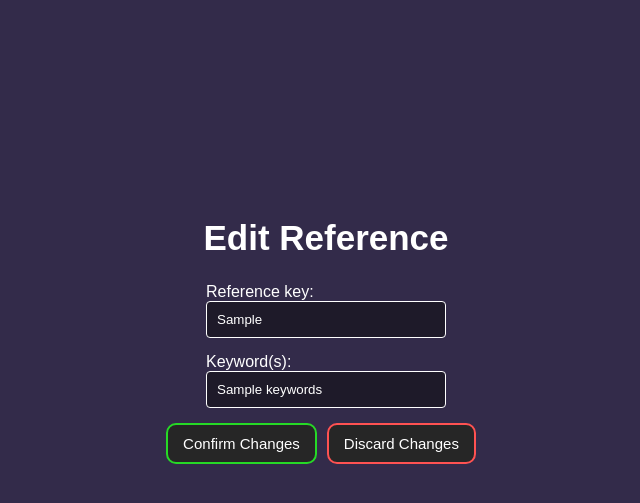
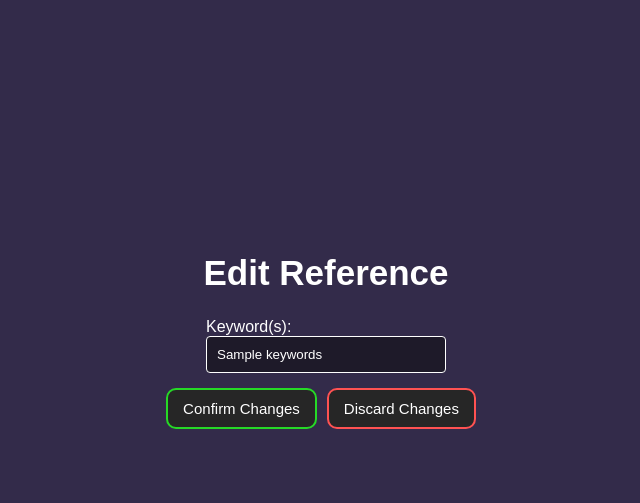
Before and after one commit to chuotchuot/ohtu-latexchefs, a Flask app: template src/templates/edit.html in a window 1280 px wide. Shown: the top 503 px of the page, without its empty margins (314-954 px from the left). Run offline with Flask 3, Linux system fonts and the light colour scheme; the template is opened without the code that fills it: most values are stand-ins (such as "Sample title", 1, 10 or a date in 2020).

Commit message:
Refactor editing of reference

```diff
--- a/src/app.py
+++ b/src/app.py
@@ -3,8 +3,8 @@ from flask import redirect, render_template, request, jsonify, send_file
 from config import app, test_env
 from entities.reference import Reference
 from repositories.reference_repository import (
-    save_reference, fetch_references, fetch_filtered_references, delete_reference,
-    fetch_one_reference, edit_reference, create_input_dictionary,
+    save_reference, fetch_references, fetch_filtered_references,
+    delete_reference,  fetch_one_reference, edit_reference,
     fetch_reference_keys, create_bibtex_string, create_readable_string,
     get_ref_info_with_doi, generate_reference_key
     )
@@ -78,68 +78,25 @@ def delete():
 
 @app.route("/edit", methods=["POST"])
 def edit():
-    ref_id = request.form["id"]
+    reference_id = request.form["id"]
     confirmed: bool = request.form["confirmed"] == "1"
-    reference = fetch_one_reference(ref_id)
+    reference = fetch_one_reference(reference_id)
+
+    print(f"{reference.authors}test")
+
     if confirmed:
-        reference_type = reference.reference_type
-        inputs = create_input_dictionary()
 
-        inputs["reference_type"]= reference.reference_type
+        reference = Reference()
 
-        if reference_type == "book":
-            inputs["year"] = request.form["year"]
-            inputs["publisher"] = request.form["publisher"]
-            inputs["editors"] = [editor.strip() for editor in request.form["editors"].split(";")]
-            inputs["authors"] = [author.strip() for author in request.form["authors"].split(";")]
+        for field, value in request.form.items():
+            setattr(reference, field, value)
 
-        elif reference_type == "inbook":
-            inputs["booktitle"] = request.form["booktitle"]
-            inputs["year"] = request.form["year"]
-            inputs["publisher"] = request.form["publisher"]
-            inputs["editors"] = [editor.strip() for editor in request.form["editors"].split(";")]
-            inputs["authors"] = [author.strip() for author in request.form["authors"].split(";")]
+        edit_reference(reference_id, reference)
 
-        elif reference_type == "misc":
-            inputs["authors"] = [author.strip() for author in request.form["authors"].split(";")]
-            inputs["howpublished"] = request.form["howpublished"]
-            inputs["month"] = request.form["month"]
-            inputs["year"] = request.form["year"]
-            inputs["note"] = request.form["note"]
-
-        elif reference_type == "article":
-            inputs["authors"] = [author.strip() for author in request.form["authors"].split(";")]
-            inputs["journal"] = request.form["journal"]
-            inputs["year"] = request.form["year"]
-            inputs["volume"] = request.form["volume"]
-            inputs["number"] = request.form["number"]
-            inputs["page"] = request.form["pages"]
-            inputs["month"] = request.form["month"]
-            inputs["note"] = request.form["note"]
-
-        elif reference_type == "misc":
-            inputs["reference_type"] ="misc"
-            inputs["authors"] = [author.strip() for author in request.form["authors"].split(";")]
-            inputs["howpublished"] = request.form["howpublished"]
-            inputs["month"] = request.form["month"]
-            inputs["year"] = request.form["year"]
-            inputs["note"] = request.form["note"]
-            inputs["reference_key"] = request.form["reference_key"]
-            inputs["keywords"] = [keyword.strip() for
-                                  keyword in request.form["keywords"].split(";")]
-
-        inputs["title"] = request.form["title"]
-        inputs["reference_key"] = request.form["reference_key"]
-        inputs["keywords"] = [keyword.strip() for
-                                keyword in request.form["keywords"].split(";")]
-
-        edit_reference(ref_id, inputs)
         return redirect("/list_of_references")
     #else:
-    reference = fetch_one_reference(ref_id)
-    authors: str = ";".join(reference.authors.split(" and "))
-    editors: str = ";".join(reference.editors.split(" and "))
-    return render_template("edit.html", reference=reference, authors=authors, editors=editors,
+
+    return render_template("edit.html", reference=reference,
                            ref_keys=fetch_reference_keys())
 
 @app.route("/download/<int:ref_id>.bib", methods=["GET"])
--- a/src/templates/edit.html
+++ b/src/templates/edit.html
@@ -16,7 +16,7 @@ Edit Reference | References
 <form action="/edit" method="POST">
     {% if reference.reference_type == "book" %}
         <p>Author(s):<br>
-            <textarea name="authors" rows="5" cols="30" class="inputfield" placeholder="Enter author(s), separate authors by semicolons (;)" required>{{authors}}</textarea>
+            <textarea name="authors" rows="5" cols="30" class="inputfield" placeholder="Enter author(s), separate authors by semicolons (;)" required>{{reference.authors}}</textarea>
         </p>
         <p>Title:<br>
             <input type="text" name="title" class="inputfield" value="{{reference.title}}" placeholder="Enter title" required>
@@ -28,11 +28,11 @@ Edit Reference | References
             <input type="text" name="publisher" class="inputfield" value="{{reference.publisher}}" placeholder="Enter publisher name" required>
         </p>
         <p>Editor(s):<br>
-            <input type="text" name="editors" class="inputfield" value="{{editors}}" placeholder="Enter editor(s)" required>
+            <input type="text" name="editors" class="inputfield" value="{{reference.editors}}" placeholder="Enter editor(s)">
         </p>
     {% elif reference.reference_type == "inbook" %}
         <p>Author(s):<br>
-            <textarea name="authors" rows="5" cols="30" class="inputfield" placeholder="Enter author(s), separate authors by semicolons (;)" required>{{authors}}</textarea>
+            <textarea name="authors" rows="5" cols="30" class="inputfield" placeholder="Enter author(s), separate authors by semicolons (;)" required>{{reference.authors}}</textarea>
         </p>
         <p>Title:<br>
             <input type="text" name="title" rows="2" cols="30" class="inputfield" value="{{reference.title}}" placeholder="Enter title of the chapter or section" required>
@@ -47,11 +47,11 @@ Edit Reference | References
             <input type="text" name="booktitle" rows="2" cols="30" class="inputfield" value="{{reference.booktitle}}" placeholder="(Optional) Enter book title">
         </p>
         <p>Editor:<br>
-            <textarea name="editors" rows="2" cols="30" class="inputfield" placeholder="(Optional) Enter editor(s), separate editors by semicolons (;)">{{editors}}</textarea>
+            <textarea name="editors" rows="2" cols="30" class="inputfield" placeholder="(Optional) Enter editor(s), separate editors by semicolons (;)">{{reference.editors}}</textarea>
         </p>
     {% elif reference.reference_type == "misc" %}
         <p>Author(s):<br>
-            <textarea name="authors" rows="5" cols="30" class="inputfield" placeholder="(Optional) Enter author(s), separate authors by semicolons (;)" required>{{authors}} </textarea>
+            <textarea name="authors" rows="5" cols="30" class="inputfield" placeholder="(Optional) Enter author(s), separate authors by semicolons (;)" required>{{reference.authors}}</textarea>
         </p>
         <p>Title:<br>
             <input type="text" name="title" rows="2" cols="30" class="inputfield" value="{{reference.title}}" placeholder="Enter title of the chapter or section" required>
@@ -70,7 +70,7 @@ Edit Reference | References
         </p>
     {% elif reference.reference_type == "article" %}
         <p>Author(s):<br>
-            <textarea name="authors" rows="5" cols="30" class="inputfield" placeholder="Enter author(s), separate authors by semicolons (;)" required>{{authors}}</textarea>
+            <textarea name="authors" rows="5" cols="30" class="inputfield" placeholder="Enter author(s), separate authors by semicolons (;)" required>{{reference.authors}}</textarea>
         </p>
         <p>Title:<br>
             <input type="text" name="title" rows="2" cols="30" class="inputfield" value="{{reference.title}}" placeholder="Enter title of the chapter or section" required>
@@ -97,9 +97,6 @@ Edit Reference | References
             <textarea name="note" rows="5" cols="30" class="inputfield" placeholder="(Optional) Miscellaneous information">{{reference.note}}</textarea>
         </p>
     {% endif %}
-    <p>Reference key:<br>
-        <input type="text" class="inputfield" name="reference_key" value="{{reference.reference_key}}" placeholder="Enter reference key" required>
-    </p>
     <p>Keyword(s):<br>
         <textarea rows="4" cols="30" class="inputfield" type="text" name="keywords" placeholder="(Optional) Enter keyword(s), separate keywords by commas (,)">{{reference.keywords}}</textarea>
     </p>
```
Also changed, not shown: src/repositories/reference_repository.py (+20 -48 lines), src/unit_tests/reference_test.py (+0 -8 lines).
